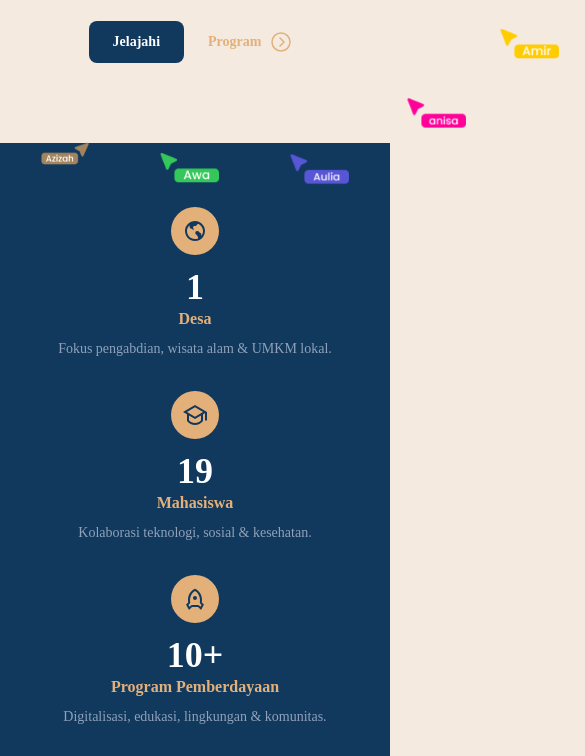
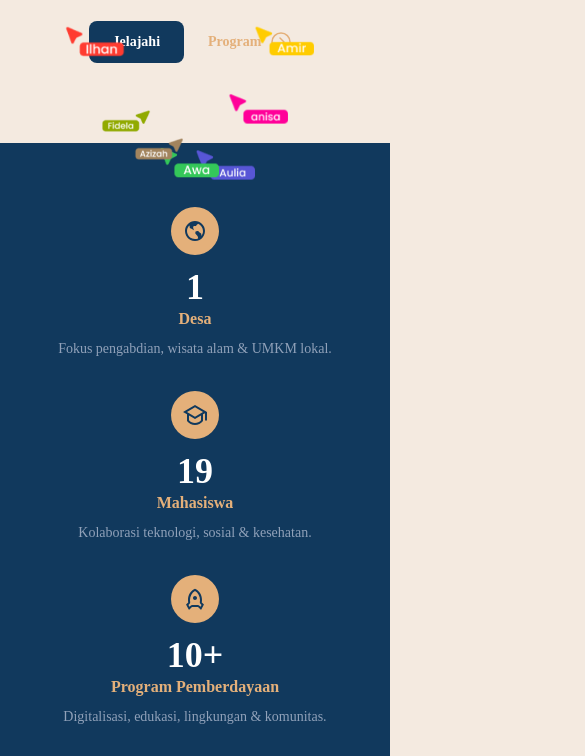
Before and after one commit to Ilhanhj/aksara-muda-website, a website: page index.html in a window 390 px wide. Shown: the part 525-1281 px from the top of the page, 585 px wide, since content can reach past the window. Drawn offline with nearby package versions, Linux system fonts and the light colour scheme.

Commit message:
responsive animasi members oval

```diff
--- a/index.html
+++ b/index.html
@@ -676,8 +676,8 @@
             'nabila.png', 'ridwan.png', 'risma.png', 'rizka.png', 'shofi.png',
             'tasya.png', 'tiara.png', 'yunia.png', 'zize.png'];
         const hero = document.querySelector('.hero-section');
-        const radiusX = 420;
-        const radiusY = 300;
+        const radiusX = window.innerWidth * 0.30;
+        const radiusY = window.innerHeight * 0.35;
 
         const elements = [];
 
```
